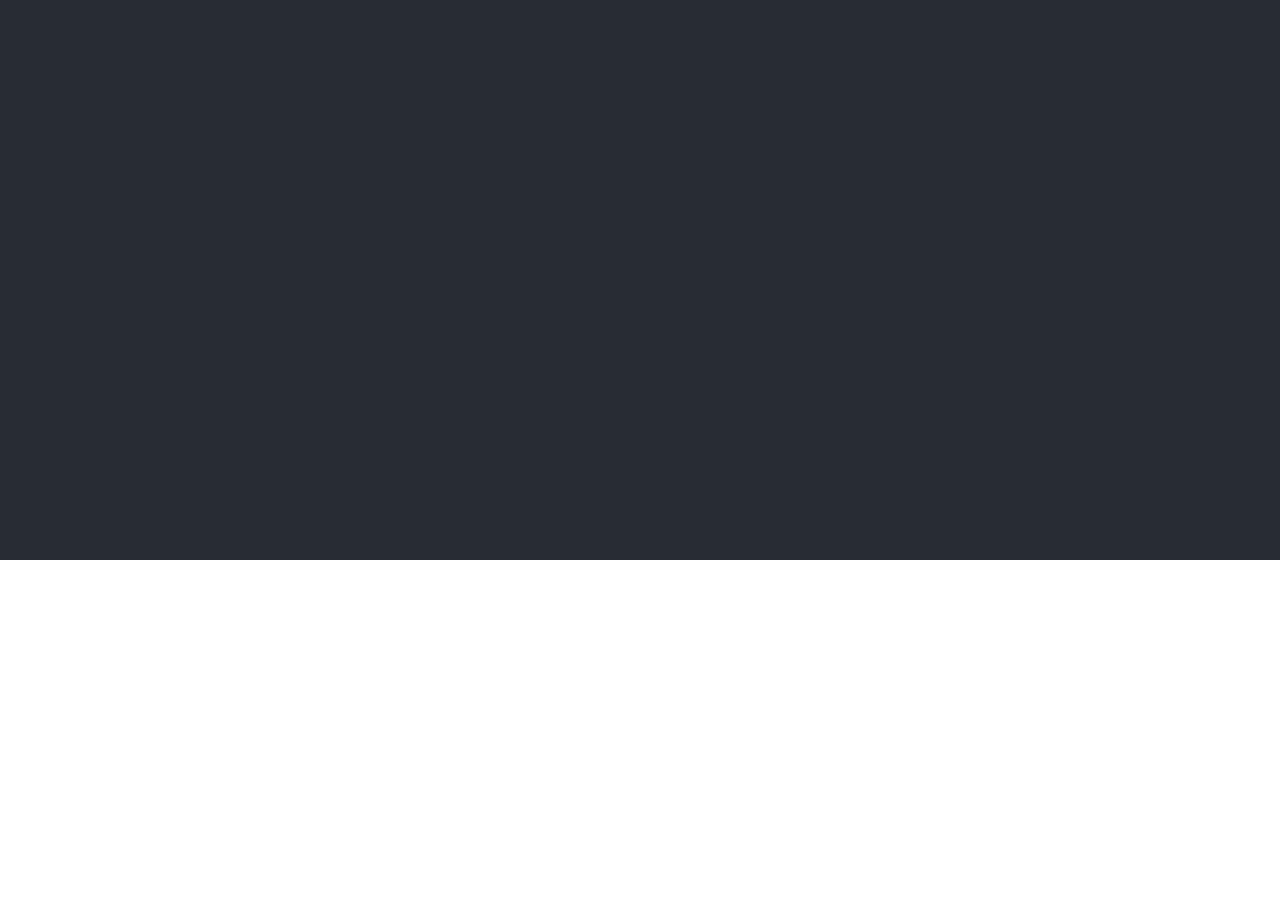
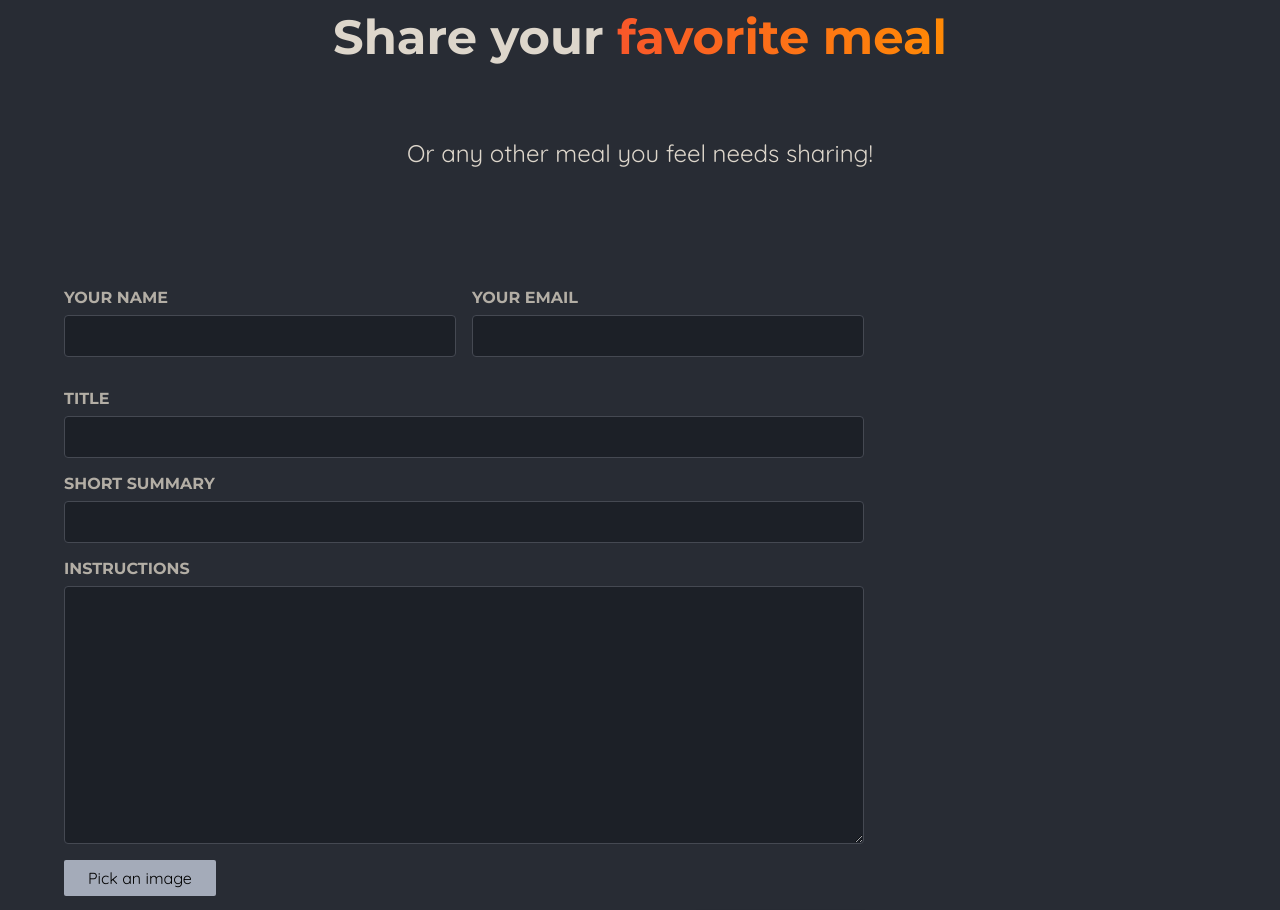
Before and after one commit to Mo3bassia/foodies-next-app, a Next.js app: page /meals/share in a window 1280 px wide. Shown: the part 240-1150 px from the top of the page. Before the commit the page ends 800 px from the top, so only its background shows below. Built offline with nearby package versions, Linux system fonts and the light colour scheme.

Commit message:
add image picker component and button trigger click to it

```diff
--- a/app/meals/share/page.js
+++ b/app/meals/share/page.js
@@ -1,3 +1,50 @@
-export default function page() {
-  return <h1>Share</h1>;
+import ImagePicker from "@/components/meals/image-picker";
+import classes from "./page.module.css";
+
+export default function ShareMealPage() {
+  return (
+    <>
+      <header className={classes.header}>
+        <h1>
+          Share your <span className={classes.highlight}>favorite meal</span>
+        </h1>
+        <p>Or any other meal you feel needs sharing!</p>
+      </header>
+      <main className={classes.main}>
+        <form className={classes.form}>
+          <div className={classes.row}>
+            <p>
+              <label htmlFor="name">Your name</label>
+              <input type="text" id="name" name="name" required />
+            </p>
+            <p>
+              <label htmlFor="email">Your email</label>
+              <input type="email" id="email" name="email" required />
+            </p>
+          </div>
+          <p>
+            <label htmlFor="title">Title</label>
+            <input type="text" id="title" name="title" required />
+          </p>
+          <p>
+            <label htmlFor="summary">Short Summary</label>
+            <input type="text" id="summary" name="summary" required />
+          </p>
+          <p>
+            <label htmlFor="instructions">Instructions</label>
+            <textarea
+              id="instructions"
+              name="instructions"
+              rows="10"
+              required
+            ></textarea>
+          </p>
+          <ImagePicker label={""} name={"image"} />
+          <p className={classes.actions}>
+            <button type="submit">Share Meal</button>
+          </p>
+        </form>
+      </main>
+    </>
+  );
 }
--- /dev/null
+++ b/app/meals/share/page.module.css
@@ -0,0 +1,99 @@
+.header {
+  gap: 1rem;
+  margin: 3rem auto 5rem auto;
+  width: 90%;
+  max-width: 75rem;
+  color: #ddd6cb;
+  font-size: 1.5rem;
+  flex-direction: column;
+}
+
+.header h1 {
+  font-family: "Montserrat", sans-serif;
+}
+
+.highlight {
+  background: linear-gradient(90deg, #f9572a, #ff8a05);
+  background-clip: text;
+  -webkit-background-clip: text;
+  -webkit-text-fill-color: transparent;
+}
+
+.main {
+  width: 90%;
+  max-width: 75rem;
+  margin: 3rem auto;
+  color: white;
+}
+
+.form {
+  max-width: 50rem;
+}
+
+.form label {
+  display: block;
+  margin-bottom: 0.5rem;
+  font-size: 1rem;
+  font-family: "Montserrat", sans-serif;
+  text-transform: uppercase;
+  color: #b3aea5;
+  font-weight: bold;
+}
+
+.form input,
+.form textarea {
+  display: block;
+  width: 100%;
+  padding: 0.5rem 1rem;
+  border-radius: 4px;
+  border: 1px solid #454952;
+  background: #1c2027;
+  font-size: 1.25rem;
+  font-family: "Montserrat", sans-serif;
+  color: #ddd6cb;
+}
+
+.form input:focus,
+.form textarea:focus {
+  outline-color: #f99f2a;
+  background-color: #1f252d;
+}
+
+.row {
+  display: flex;
+  gap: 1rem;
+}
+
+.row p {
+  width: 100%;
+}
+
+.actions {
+  text-align: right;
+}
+
+.actions button {
+  border: 0;
+  padding: 0.75rem 2rem;
+  background: linear-gradient(90deg, #f9572a, #ff9b05);
+  border: none;
+  color: #ffffff;
+  border-radius: 2px;
+  cursor: pointer;
+  font: inherit;
+  font-size: 1.25rem;
+  box-shadow: 0 2px 5px rgba(0, 0, 0, 0.3);
+}
+
+.actions button:hover,
+.actions button:focus {
+  background: linear-gradient(90deg, #fd4715, #f9b241);
+}
+
+.actions button:disabled,
+.actions button:hover:disabled,
+.actions button:focus:disabled {
+  background: #ccc;
+  color: #979797;
+  cursor: not-allowed;
+}
--- /dev/null
+++ b/components/meals/image-picker.js
@@ -0,0 +1,31 @@
+"use client";
+import { useRef } from "react";
+import styles from "./image-picker.module.css";
+export default function ImagePicker({ label, name }) {
+  const inputRef = useRef(null);
+
+  function handleSubmit() {
+    if (inputRef.current) {
+      inputRef.current.click();
+    }
+  }
+
+  return (
+    <div className={styles.picker}>
+      <label htmlFor={name}>{label}</label>
+      <div className={styles.controls}>
+        <input
+          type="file"
+          className={styles.input}
+          id={name}
+          accept="image/png, image/jpeg"
+          name={name}
+          ref={inputRef}
+        ></input>
+        <button className={styles.button} onClick={handleSubmit} type="button">
+          Pick an image
+        </button>
+      </div>
+    </div>
+  );
+}
--- /dev/null
+++ b/components/meals/image-picker.module.css
@@ -0,0 +1,45 @@
+.controls {
+  display: flex;
+  align-items: flex-start;
+  gap: 1.5rem;
+  margin-bottom: 1rem;
+}
+
+.picker .input {
+  display: none;
+}
+
+.picker .button {
+  border: 0;
+  padding: 0.5rem 1.5rem;
+  background: #a4abb9;
+  border-radius: 2px;
+  cursor: pointer;
+  font: inherit;
+}
+
+.picker .button:hover,
+.picker .button:focus {
+  background: #b3b9c6;
+}
+
+.preview {
+  width: 10rem;
+  height: 10rem;
+  border: 2px solid #a4abb9;
+  display: flex;
+  justify-content: center;
+  align-items: center;
+  text-align: center;
+  color: #a4abb9;
+  position: relative;
+}
+
+.preview p {
+  margin: 0;
+  padding: 1rem;
+}
+
+.preview img {
+  object-fit: cover;
+}
```
